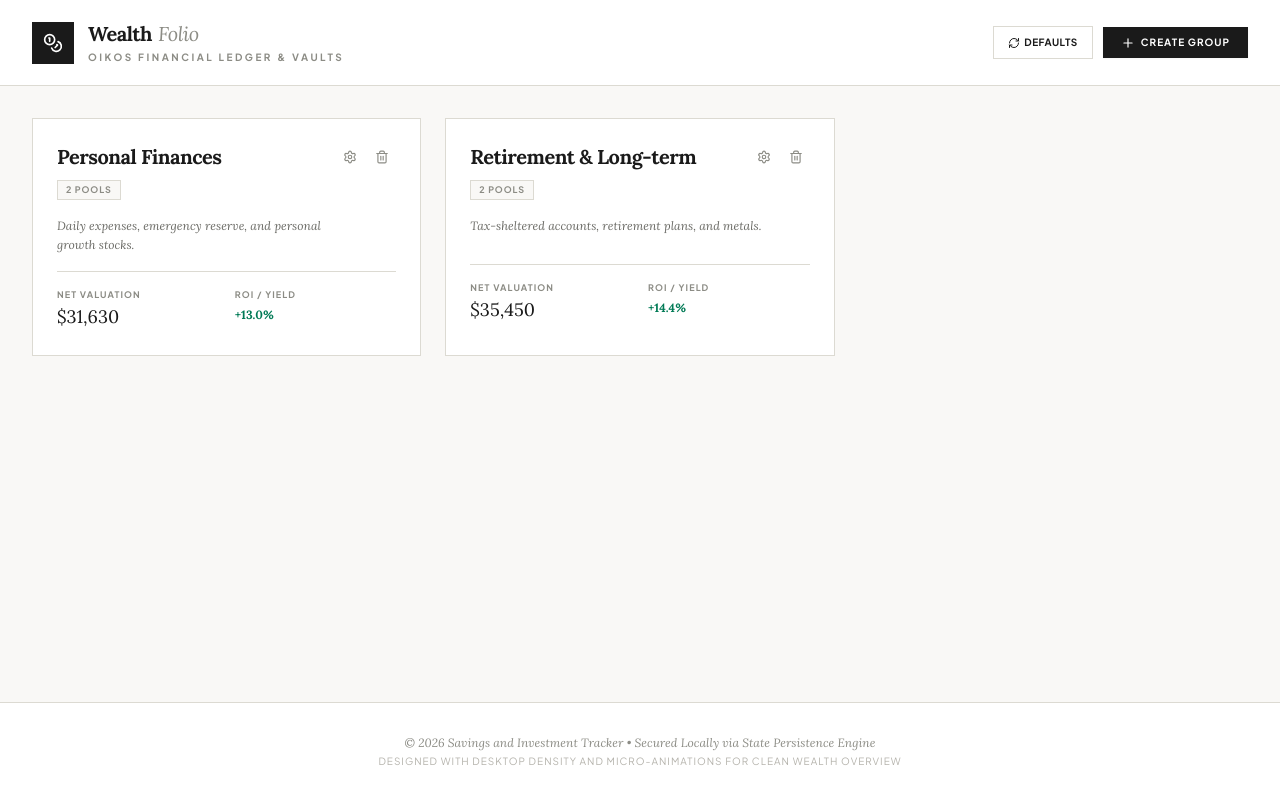
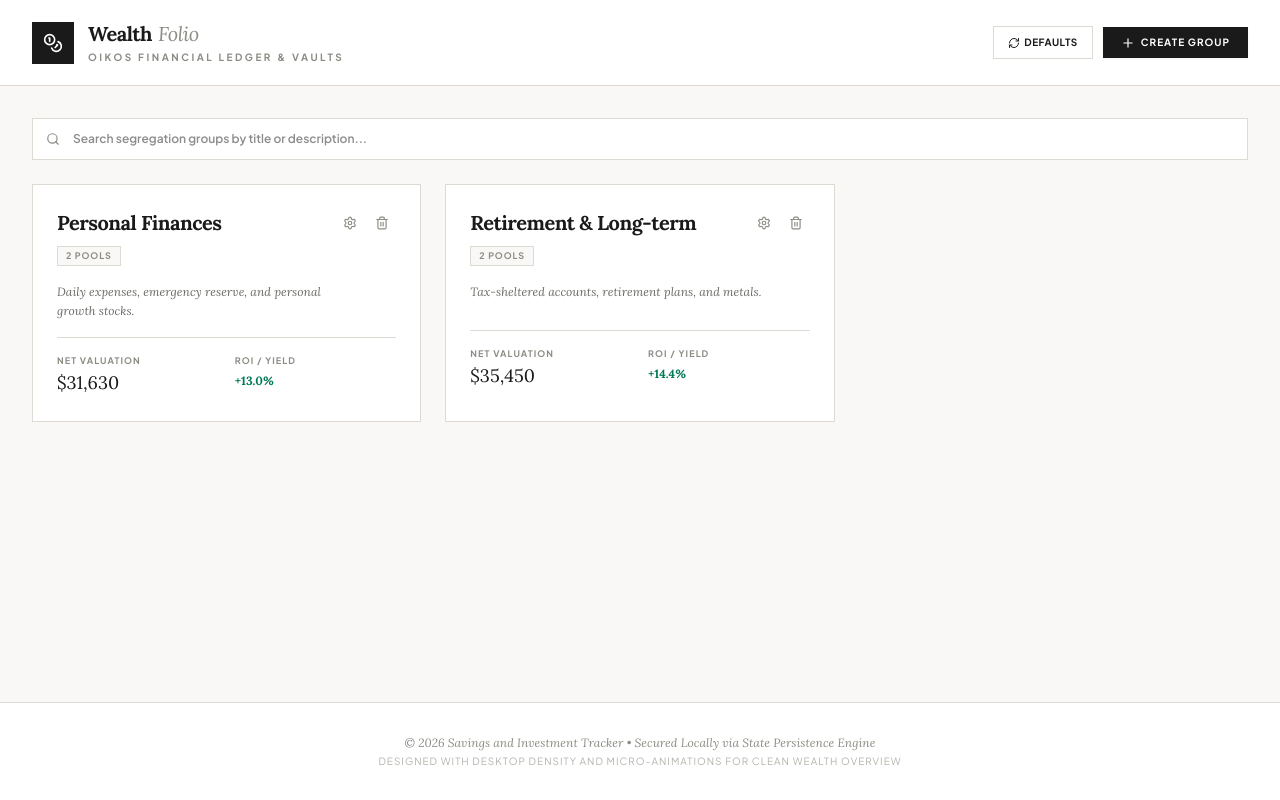
Before and after one commit to HuzaifaInshal/wealth-folio, a React (Vite) app: page / in a window 1280 px wide. Built offline with nearby package versions, Linux system fonts and the light colour scheme.

Commit message:
fix(ui): search field added in base route

```diff
--- a/src/App.tsx
+++ b/src/App.tsx
@@ -108,6 +108,7 @@ export default function App() {
   // --- Filtering & UI States ---
   const [categoryFilter, setCategoryFilter] = useState<string>('all');
   const [searchQuery, setSearchQuery] = useState('');
+  const [groupSearchQuery, setGroupSearchQuery] = useState('');
 
   // Modals ControllerStates
   const [isPoolModalOpen, setIsPoolModalOpen] = useState(false);
@@ -529,10 +530,49 @@ export default function App() {
         {/* Main Content */}
         <main className="flex-1 max-w-7xl w-full mx-auto px-4 sm:px-6 lg:px-8 py-8 space-y-6">
 
+          {/* Group Search Bar */}
+          <div className="relative w-full">
+            <Search className="w-3.5 h-3.5 text-[#8C8C85] absolute left-3.5 top-3.5" />
+            <input
+              type="text"
+              value={groupSearchQuery}
+              onChange={(e) => setGroupSearchQuery(e.target.value)}
+              placeholder="Search segregation groups by title or description..."
+              className="w-full pl-10 pr-4 py-3 bg-white border border-[#DCDAD2] rounded-none text-xs font-semibold focus:outline-hidden focus:border-[#1A1A1A] transition-all text-[#1A1A1A]"
+            />
+          </div>
+
           {/* Groups Grid */}
           <div className="grid grid-cols-1 md:grid-cols-2 lg:grid-cols-3 gap-6" id="groups-grid">
             <AnimatePresence>
-              {groups.map((group) => {
+              {(() => {
+                const filteredGroups = groups.filter((group) => {
+                  const query = groupSearchQuery.toLowerCase().trim();
+                  return group.title.toLowerCase().includes(query) ||
+                         (group.description && group.description.toLowerCase().includes(query));
+                });
+
+                if (filteredGroups.length === 0) {
+                  return (
+                    <div className="bg-white border border-dashed border-[#DCDAD2] rounded-none p-12 text-center max-w-lg mx-auto w-full col-span-full">
+                      <div className="w-12 h-12 bg-[#F9F8F6] border border-[#DCDAD2] flex items-center justify-center mx-auto text-[#8C8C85] mb-4">
+                        <Info className="w-5 h-5" />
+                      </div>
+                      <h4 className="text-base font-serif font-bold text-[#1A1A1A]">No groups match your query</h4>
+                      <p className="text-xs text-[#8C8C85] mt-1.5 max-w-sm mx-auto font-serif italic">
+                        Try clearing your search query or creating a brand-new asset group.
+                      </p>
+                      <button
+                        onClick={() => setGroupSearchQuery('')}
+                        className="mt-4 text-[10px] uppercase tracking-wider font-bold px-4 py-2 bg-white border border-[#DCDAD2] text-[#1A1A1A] hover:bg-[#F9F8F6] transition-colors cursor-pointer"
+                      >
+                        Clear Group Search
+                      </button>
+                    </div>
+                  );
+                }
+
+                return filteredGroups.map((group) => {
                   const groupPools = pools.filter((p) => p.groupId === group.id);
                   const val = groupPools.reduce((sum, p) => sum + p.currentValuation, 0);
                   const inv = groupPools.reduce((sum, p) => sum + p.investedAmount, 0);
@@ -630,7 +670,8 @@ export default function App() {
                       </div>
                     </motion.div>
                   );
-              })}
+                });
+              })()}
             </AnimatePresence>
           </div>
         </main>
```
Lines whose indentation alone changed are shown as unchanged.
